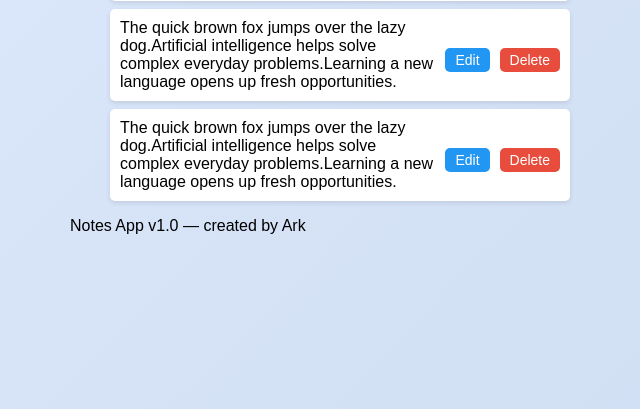
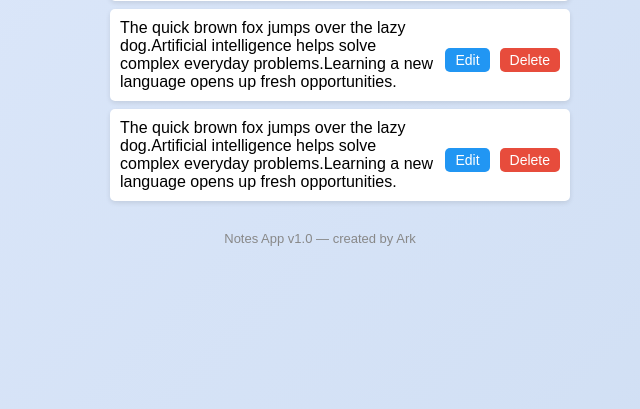
Before and after one commit to Akakiusz/flask-notes-app, a Flask app: page / in a window 1280 px wide. Shown: the part 511-920 px from the top of the page, without its empty margins (320-960 px from the left). Run offline with Flask 3, Linux system fonts and the light colour scheme; data comes from the database, SQL or seed files in the repository.

Commit message:
Update style.css
add footer design

```diff
--- a/STATIC/style.css
+++ b/STATIC/style.css
@@ -66,3 +66,11 @@ button {
 .delete-btn {
     background-color: #e74c3c;
 }
+
+/* Style for the footer */
+footer {
+    margin-top: 30px;
+    text-align: center;
+    font-size: 13px;
+    color: #888;
+}
```
